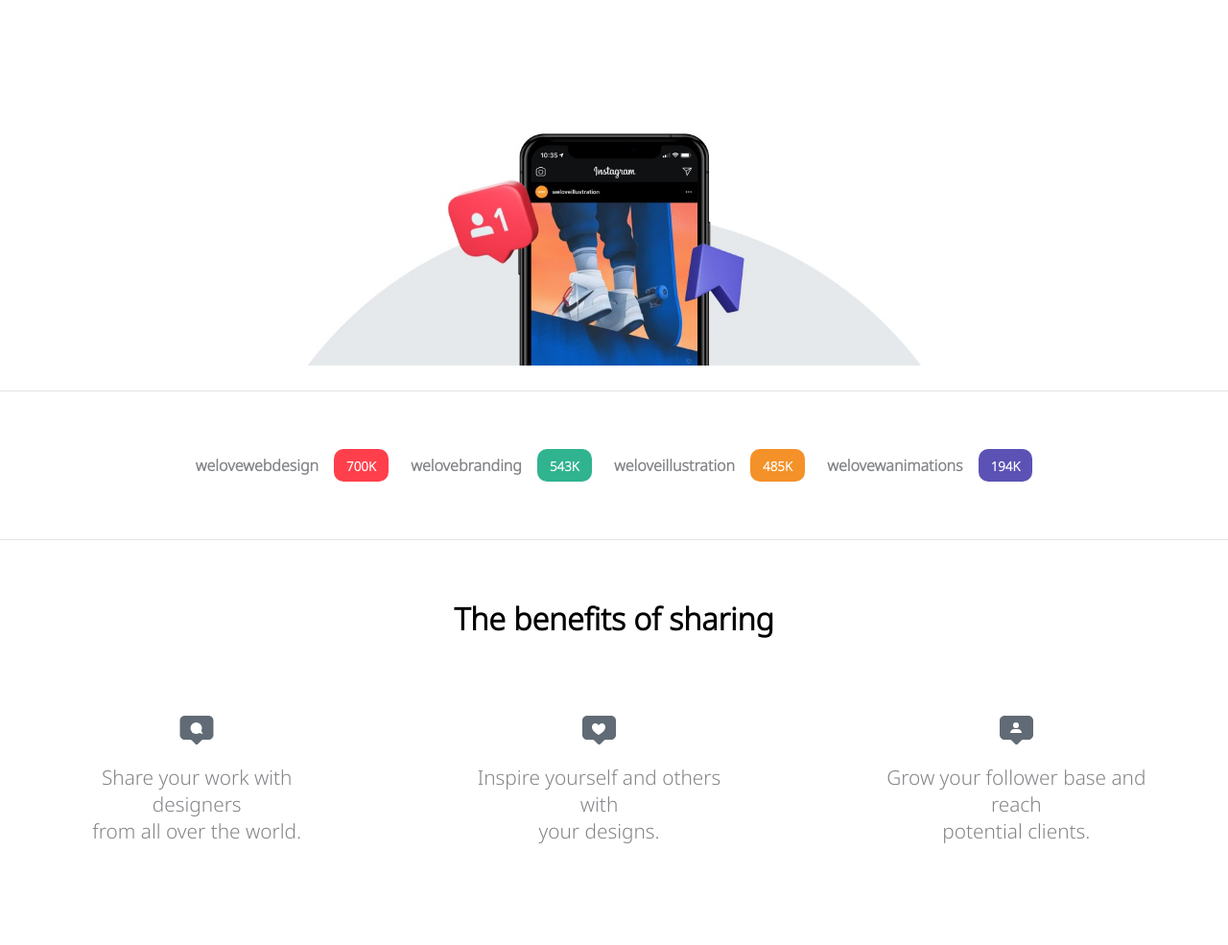
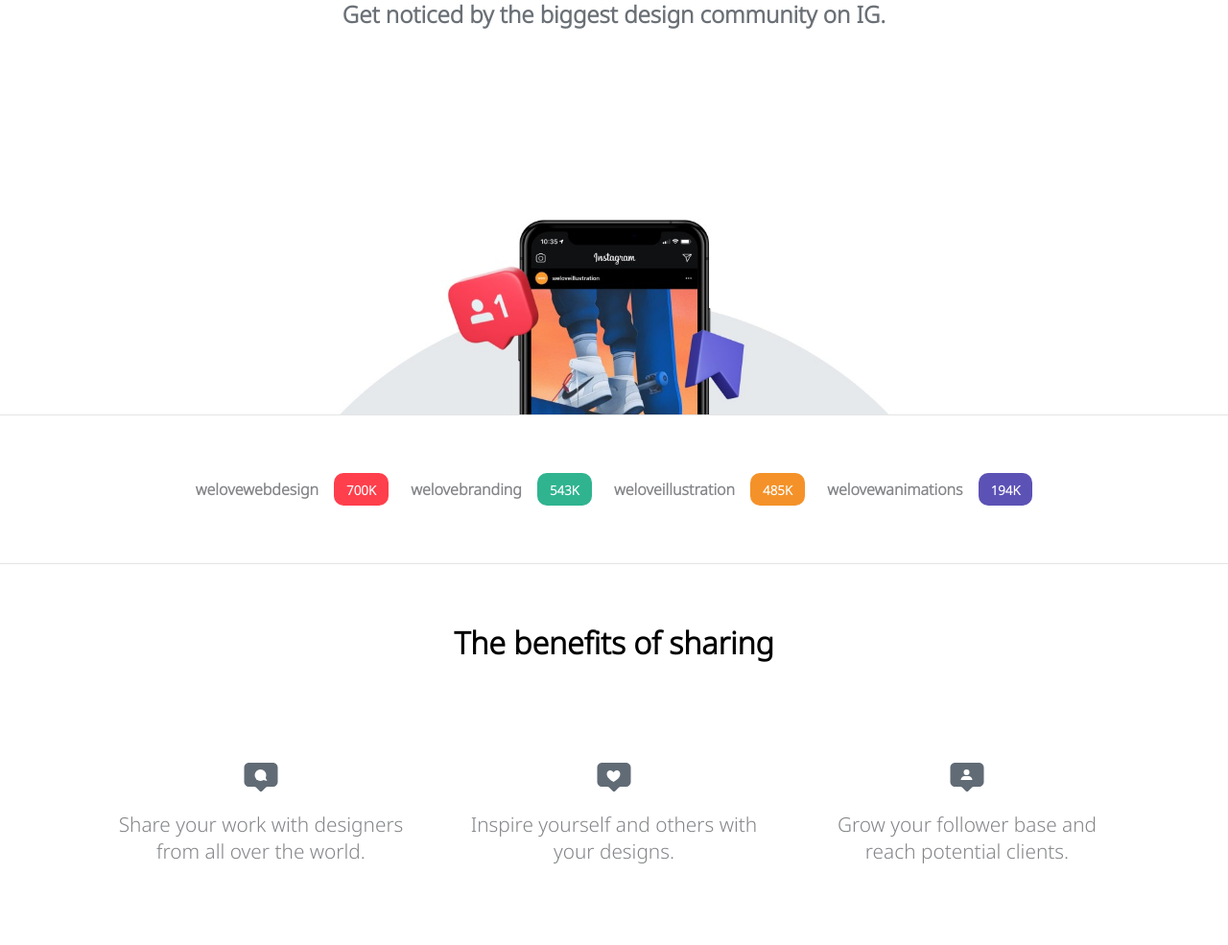
Before and after one commit to rakibhasan30/dynamic-video-landing-page, a plain HTML site: page index.html in a window 1280 px wide. Shown: the part 419-1404 px from the top of the page at 96% size. Before the commit the page ends 1359 px from the top, so only its background shows below. Drawn offline with Linux system fonts and the light colour scheme.

Commit message:
third commit

```diff
--- a/css/style.css
+++ b/css/style.css
@@ -60,31 +60,26 @@ nav {
 }
 
 .hero {
-  height: 79vh;
-  width: auto;
-  display: flex;
-  justify-content: center;
-  margin-top: 6rem;
+  height: 78vh;
+  margin-top: 8rem;
   text-align: center;
-  border-bottom: 0.5px solid #e4e4e6;
+  overflow: hidden;
 }
 
 .hero-copy {
   font-size: 2rem;
   font-weight: bolder;
-  overflow: hidden;
+  height: auto;
 }
 
 .hero-copy h3 {
   font-size: 1.5rem;
   margin-top: 1rem;
+  margin-bottom: 165px;
   color: #6a7076;
 }
 .mobile img {
-  margin-top: 107px;
   width: 100vw;
-  height: auto;
-  offset-anchor: bottom;
 }
 
 .middle-section {
@@ -94,6 +89,7 @@ nav {
   gap: 1rem;
   align-items: center;
   border-bottom: 0.5px solid #e4e4e6;
+  border-top: 0.5px solid #e4e4e6;
 }
 
 .numbers {
@@ -143,9 +139,8 @@ nav {
 }
 .contents {
   display: flex;
-  justify-content: space-evenly;
+  justify-content: space-around;
   align-items: center;
-  gap: 8rem;
   margin-top: 50px;
 }
 .content-1 {
@@ -153,8 +148,10 @@ nav {
   flex-direction: column;
   justify-content: center;
   text-align: center;
+  margin: 1.5rem;
 }
 .content-1 p {
+  width: 20rem;
   margin-top: 20px;
   font-size: 1.3rem;
   color: #838588;
--- a/index.html
+++ b/index.html
@@ -40,8 +40,8 @@
             with 1.9M creatives.
           </h1>
           <h3>Get noticed by the biggest design community on IG.</h3>
-          <div class="mobile"><img src="./img/Mobile.jpg" alt="" /></div>
         </div>
+        <div class="mobile"><img src="./img/Mobile.jpg" alt="" /></div>
       </div>
       <div class="middle-section">
         <div class="numbers">
@@ -66,24 +66,15 @@
         <div class="contents">
           <div class="content-1">
             <img src="./img/icon-comment.svg" alt="" />
-            <p>
-              Share your work with designers<br />
-              from all over the world.
-            </p>
+            <p>Share your work with designers from all over the world.</p>
           </div>
           <div class="content-1">
             <img src="./img/icon-love.svg" alt="" />
-            <p>
-              Inspire yourself and others with<br />
-              your designs.
-            </p>
+            <p>Inspire yourself and others with your designs.</p>
           </div>
           <div class="content-1">
             <img src="./img/icon-follower.svg" alt="" />
-            <p>
-              Grow your follower base and reach<br />
-              potential clients.
-            </p>
+            <p>Grow your follower base and reach potential clients.</p>
           </div>
         </div>
       </div>
```
